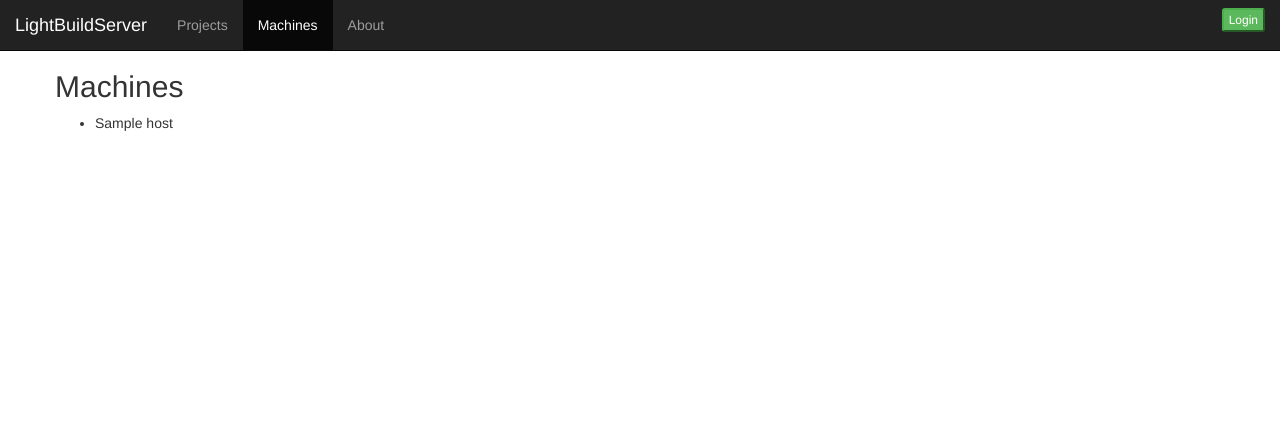
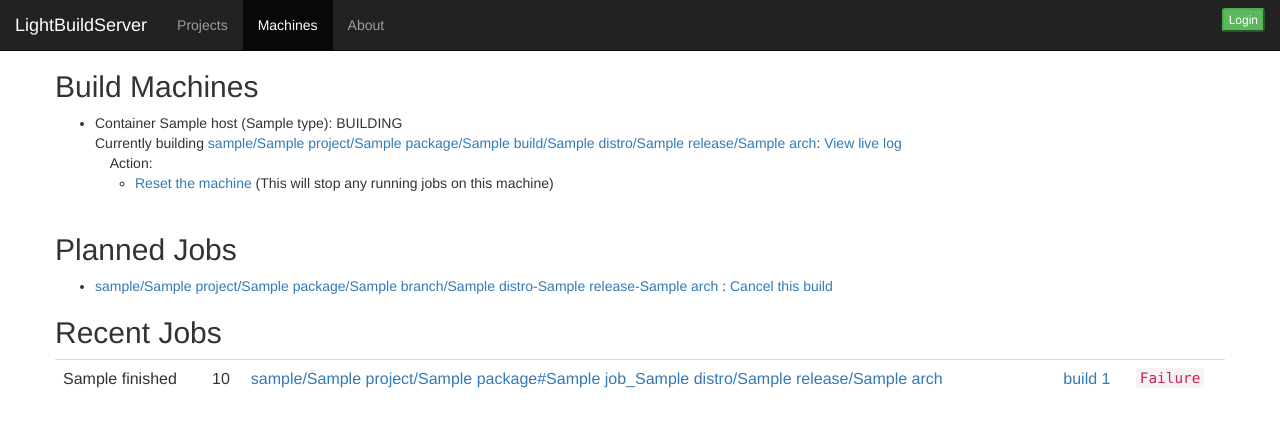
Before and after one commit to SolidCharity/LightBuildServer, a Django app: template machines/templates/machines/index.html in a window 1280 px wide. Shown: the top 427 px of the page. Run offline with Django 3.2, Linux system fonts and the light colour scheme; the template is opened without the code that fills it: most values are stand-ins (such as "Sample title", 1, 10 or a date in 2020); some libraries are stand-ins or nearby versions.

Commit message:
work on machines and build monitor view

```diff
--- a/machines/templates/machines/index.html
+++ b/machines/templates/machines/index.html
@@ -5,76 +5,63 @@
 {% block navbar_machines %}class="active"{% endblock %}
 
 {% block content %}
-<h2>Machines</h2>
 
-<ul>
-{% for machine in machines_list %}
-    <li>{{ machine.host }}</li>
-{% endfor %}
-</ul>
-
-{% comment %}
 <div class="container">
     <div class="row">
         <h2>Build Machines</h2>
         <ul>
-            % for buildmachine in sorted(buildmachines):
-              % type = "LXC" if (buildmachines[buildmachine]["type"] == "lxc") else ""
-              % type = "LXD" if (buildmachines[buildmachine]["type"] == "lxd") else type
-              % type = "Docker" if (buildmachines[buildmachine]["type"] == "docker") else type
-              % type = "Copr" if (buildmachines[buildmachine]["type"] == "copr") else type
-              <li>Container {{buildmachine}} ({{type}}):
-		% if buildmachines[buildmachine]["status"] == "BUILDING" and (auth_username == buildmachines[buildmachine]["username"] or buildmachines[buildmachine]["secret"] == "f"):
-                  % job = buildmachines[buildmachine]["buildjob"].split('/')
-                  {{buildmachines[buildmachine]["status"]}} <br/>
+            {% for machine in machines_list %}
+            <li>Container {{machine.host}} ({{machine.type}}): {{machine.status}} <br/>
+                {% if machine.status == "BUILDING" %}
+                    {% if request.user == machine.user or not machine.secret %}
                     Currently building
-			<a href="/package/{{job[0]}}/{{job[1]}}/{{job[2]}}#{{job[3]}}_{{job[4]}}/{{job[5]}}/{{job[6]}}">
-			{{buildmachines[buildmachine]["buildjob"]}}</a>:
-			<a href="/livelog/{{buildmachines[buildmachine]["buildjob"]}}">View live log</a><br/>
-                % else:
-                   {{buildmachines[buildmachine]["status"]}} <br/>
-		% end
+                    <a href="/projects/{{machine.build.user.username}}/{{machine.build.project}}/package/{{machine.build.package}}#{{machine.build.branchname}}_{{machine.build.distro}}/{{machine.build.release}}/{{machine.build.arch}}">
+                        {{machine.build.user.username}}/{{machine.build.project}}/{{machine.build.package}}/{{machine.build.branchname}}/{{machine.build.distro}}/{{machine.build.release}}/{{machine.build.arch}}</a>:
+                        <a href="/livelog/{{machine.build.user.username}}/{{machine.build.project}}/{{machine.build.package}}/{{machine.build.branchname}}/{{machine.build.distro}}/{{machine.build.release}}/{{machine.build.arch}}">View live log</a><br/>
+                    {% endif %}
+                {% endif %}
 
-                % if auth_username is not None:
+                {% if request.user %}
                     &nbsp; &nbsp; Action: <ul>
                     <li><a href="/machines/reset/{{buildmachine}}">Reset the machine</a> (This will stop any running jobs on this machine)</li>
                 </ul>
-                % end
+                {% endif %}
                 <br/>
               </li>
-           % end
+           {% endfor %}
         </ul>
         <h2>Planned Jobs</h2>
         <ul>
-		% for job in jobs:
+            {% for job in waiting_builds %}
             <li>
-			<a href="/package/{{job["username"]}}/{{job["projectname"]}}/{{job["packagename"]}}#{{job["branchname"]}}_{{job["distro"]}}/{{job["release"]}}/{{job["arch"]}}">
-				{{job["username"]}}/{{job["projectname"]}}/{{job["packagename"]}}/{{job["branchname"]}}/{{job["distro"]}}-{{job["release"]}}-{{job["arch"]}}</a>
-                        % if auth_username is not None:
-			: <a href="/cancelplannedbuild/{{job["username"]}}/{{job["projectname"]}}/{{job["packagename"]}}/{{job["branchname"]}}/{{job["distro"]}}/{{job["release"]}}/{{job["arch"]}}">
+                <a href="/package/{{job.user.username}}/{{job.project}}/{{job.package}}#{{job.branchname}}_{{job.distro}}/{{job.release}}/{{job.arch}}">
+                    {{job.user.username}}/{{job.project}}/{{job.package}}/{{job.branch}}/{{job.distro}}-{{job.release}}-{{job.arch}}</a>
+                {% if request.user %}
+                : <a href="/cancelplannedbuild/{{job.user.username}}/{{job.project}}/{{job.package}}/{{job.branch}}/{{job.distro}}-{{job.release}}-{{job.arch}}">
                     Cancel this build</a>
-                        % end
+                {% endif %}
             </li>
-		% end
+            {% endfor %}
         </ul>
         <h2>Recent Jobs</h2>
         <table class="table">
-		% for job in finishedjobs:
+            {% for job in finished_builds %}
             <tr>
-			<td>{{job["finished"]}}</td>
-			<td>{{job["duration"]}}</td>
+                <td>{{job.finished}}</td>
+                <td>{{job.duration}}</td>
                 <td>
-				<a href="/package/{{job["username"]}}/{{job["projectname"]}}/{{job["packagename"]}}#{{job["branchname"]}}_{{job["distro"]}}/{{job["release"]}}/{{job["arch"]}}">
-				{{job["username"]}}/{{job["projectname"]}}/{{job["packagename"]}}/{{job["branchname"]}}/{{job["distro"]}}-{{job["release"]}}-{{job["arch"]}}</a>
+                    <a href="/package/{{job.user.username}}/{{job.project}}/{{job.package}}#{{job.branchname}}_{{job.distro}}/{{job.release}}/{{job.arch}}">
+                        {{job.user.username}}/{{job.project}}/{{job.package}}#{{job.branchname}}_{{job.distro}}/{{job.release}}/{{job.arch}}</a>
                 </td>
-			<td><a href="/logs/{{job["username"]}}/{{job["projectname"]}}/{{job["packagename"]}}/{{job["branchname"]}}/{{job["distro"]}}/{{job["release"]}}/{{job["arch"]}}/{{job["buildnumber"]}}">
-				build {{job["buildnumber"]}}</a></td>
+                <td><a href="/logs/{{job.user.username}}/{{job.project}}/{{job.package}}#{{job.branchname}}_{{job.distro}}/{{job.release}}/{{job.arch}}/{{job.id}}">
+                    build {{job.id}}</a></td>
                 <td>
-			<code class="{{job["buildsuccess"]}}">{{"Succeeded" if job["buildsuccess"] == "success" else "Failure"}}</code></td>
+                <code class="{{job.buildsuccess}}">
+                    {% if job.buildsuccess == "success" %}Succeeded{% else %}Failure{% endif %}
+                </code></td>
             </tr>
-		% end
+            {% endfor %}
         </table>
     </div>
 </div>
-{% endcomment %}
 {% endblock %}
--- a/machines/urls.py
+++ b/machines/urls.py
@@ -4,5 +4,5 @@ from . import views
 
 app_name = 'machines'
 urlpatterns = [
-    path('', views.IndexView.as_view(), name='index'),
+    path('', views.monitor, name='monitor'),
 ]
```
Also changed, not shown: lib/LightBuildServer.py (+6 -6 lines), machines/views.py (+12 -6 lines). Lines whose indentation alone changed are shown as unchanged.
